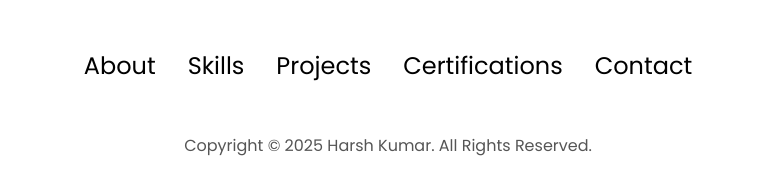
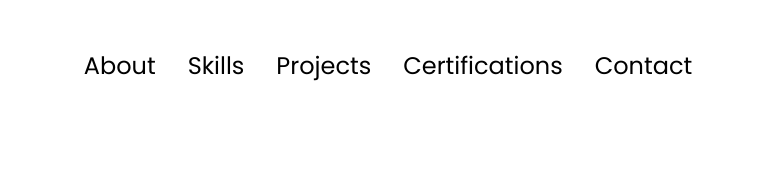
Before and after one commit to harshxrajput/portfolio, a plain HTML site: page index.html in a window 1280 px wide. Shown: the part 4408-4603 px from the top of the page, without its empty margins (252-1027 px from the left). Drawn offline with Linux system fonts and the light colour scheme.

Commit message:
Add favicon images and web manifest; update HTML and CSS for improved styling

```diff
--- a/index.html
+++ b/index.html
@@ -7,6 +7,7 @@
     <meta name="viewport" content="width=device-width, initial-scale=1.0" />
     <title>My Portfolio</title>
     <link rel="stylesheet" href="style.css" />
+    <link rel="icon" type="image/x-icon" href="favicon.ico">
     <link rel="stylesheet" href="mediaqueries.css" />
 </head>
 
@@ -374,7 +375,6 @@
                 </ul>
             </div>
         </nav>
-        <p>Copyright &#169; 2025 Harsh Kumar. All Rights Reserved.</p>
     </footer>
     <script src="script.js"></script>
 </body>
--- a/style.css
+++ b/style.css
@@ -9,6 +9,7 @@
 
 body {
   font-family: "Poppins", sans-serif;
+
 }
 
 html {
```
Also changed, not shown: android-chrome-192x192.png (added), android-chrome-512x512.png (added), apple-touch-icon.png (added), favicon-16x16.png (added), favicon-32x32.png (added), favicon.ico (added), site.webmanifest (added).
